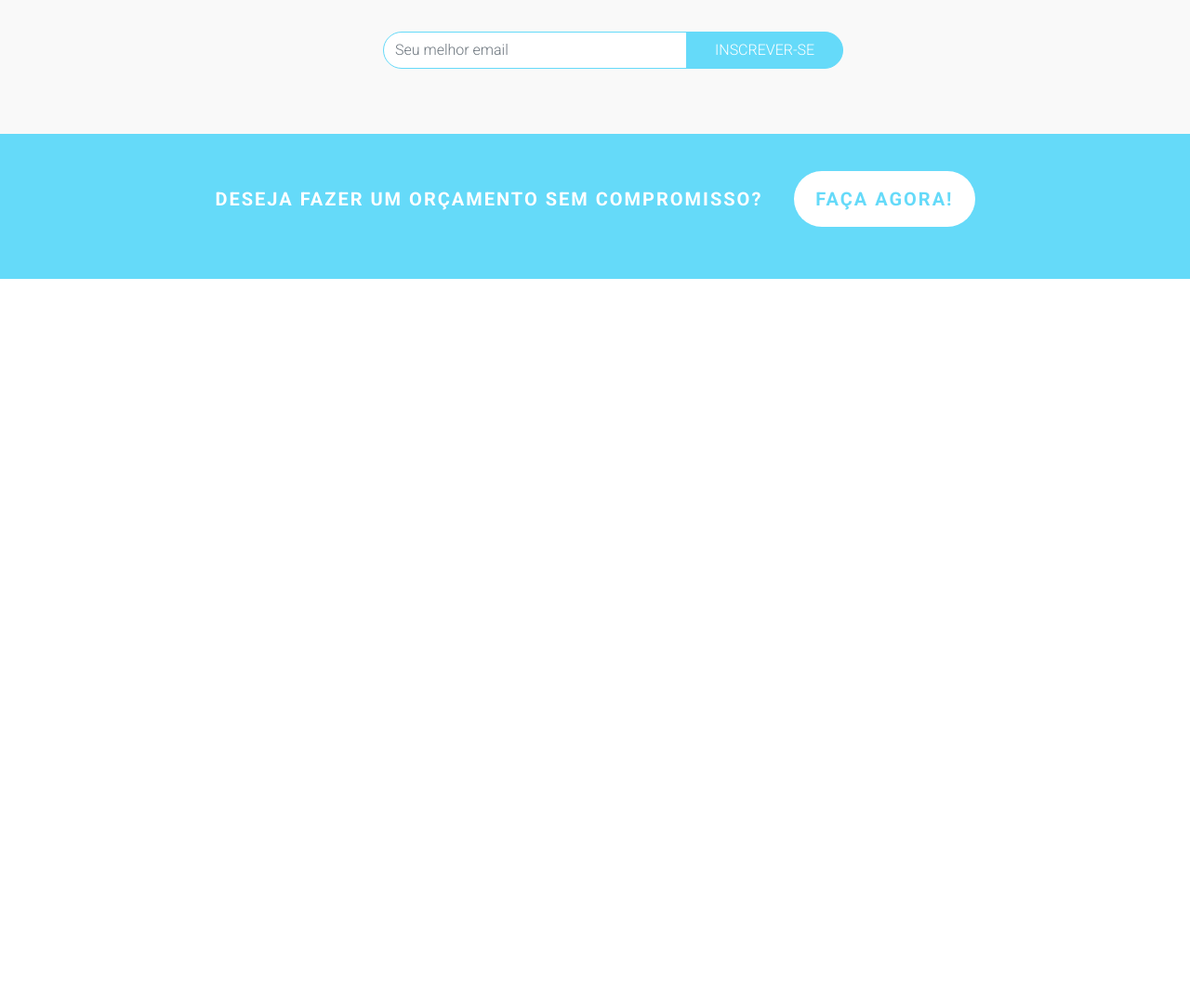
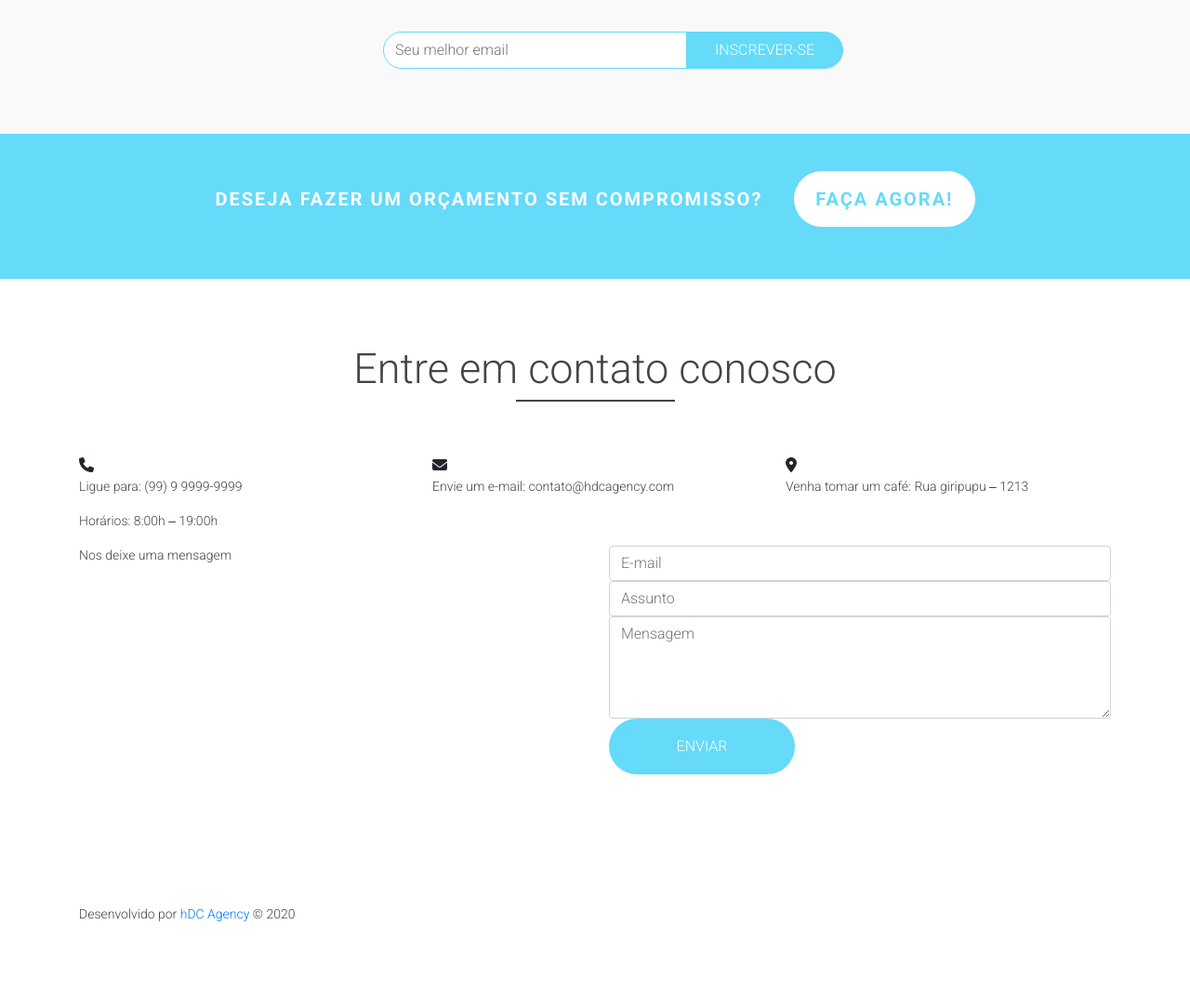
Before and after one commit to eugeniocarvalho/hdc-agency, a website: page index.html in a window 1280 px wide. Shown: the part 4789-5869 px from the top of the page at 93% size. Before the commit the page ends 5089 px from the top, so only its background shows below. Drawn offline with nearby package versions, Linux system fonts and the light colour scheme; a script that the page names is missing.

Commit message:
added contact-area and copy-area

```diff
--- a/index.html
+++ b/index.html
@@ -312,7 +312,8 @@
 
               <p>Temos vagas abertas, entre elas: Software Engineer, UI/UX Designer, Project Manager e muito mais.</p>
               <p>Clique no botão abaixo e confina os benefícios e as vagas em aberto.</p>
-              <p>Aqui você terá a chance de trabalhar com as melhores tecnologias e os profissionais mais capacitados.</p>
+              <p>Aqui você terá a chance de trabalhar com as melhores tecnologias e os profissionais mais capacitados.
+              </p>
 
               <a href="#" class="main-btn" id="apply btn">Saiba Mais</a>
             </div>
@@ -386,6 +387,58 @@
     </div>
   </main>
 
+  <!-- Rodapé -->
+  <footer>
+    <div id="contact-area">
+      <div class="container">
+        <div class="row">
+          <div class="col-md-12">
+            <h3 class="main-title">Entre em contato conosco</h3>
+          </div>
+          <div class="col-md-4 contact-box">
+            <i class="fas fa-phone"></i>
+            <p><span class="contact-title">Ligue para:</span> (99) 9 9999-9999</p>
+            <p><span class="contact-title">Horários:</span> 8:00h ‒ 19:00h</p>
+          </div>
+
+          <div class="col-md-4 contact-box">
+            <i class="fas fa-envelope"></i>
+            <p><span class="contact-title">Envie um e-mail:</span> contato@hdcagency.com</p>
+          </div>
+
+          <div class="col-md-4 contact-box">
+            <i class="fas fa-map-marker-alt"></i>
+            <p><span class="contact-title">Venha tomar um café:</span> Rua giripupu ‒ 1213 </p>
+          </div>
+
+          <div class="col-md-6" id="msg-box">
+            <p>Nos deixe uma mensagem</p>
+          </div>
+
+          <div class="col-md-6" id="contact-form">
+            <form action="">
+              <input type="email" name="email" placeholder="E-mail" class="form-control">
+              <input type="text" class="form-control" placeholder="Assunto" name="subject">
+              <textarea name="message" rows="4" placeholder="Mensagem" class="form-control"></textarea>
+              <input type="submit" class="main-btn" value="Enviar">
+            </form>
+          </div>
+        </div>
+      </div>
+    </div>
+
+    <div id="copy-area">
+      <div class="container">
+        <div class="row">
+          <div class="col-md-12">
+            <p>Desenvolvido por <a href="https://www.horadecodar.com.br" target="_blank">hDC Agency</a> &copy; 2020</p>
+          </div>
+        </div>
+      </div>
+    </div>
+  </footer>
+
+  <!-- Scripts do projeto-->
   <script src="js/scripts.js"></script>
 </body>
 
```
